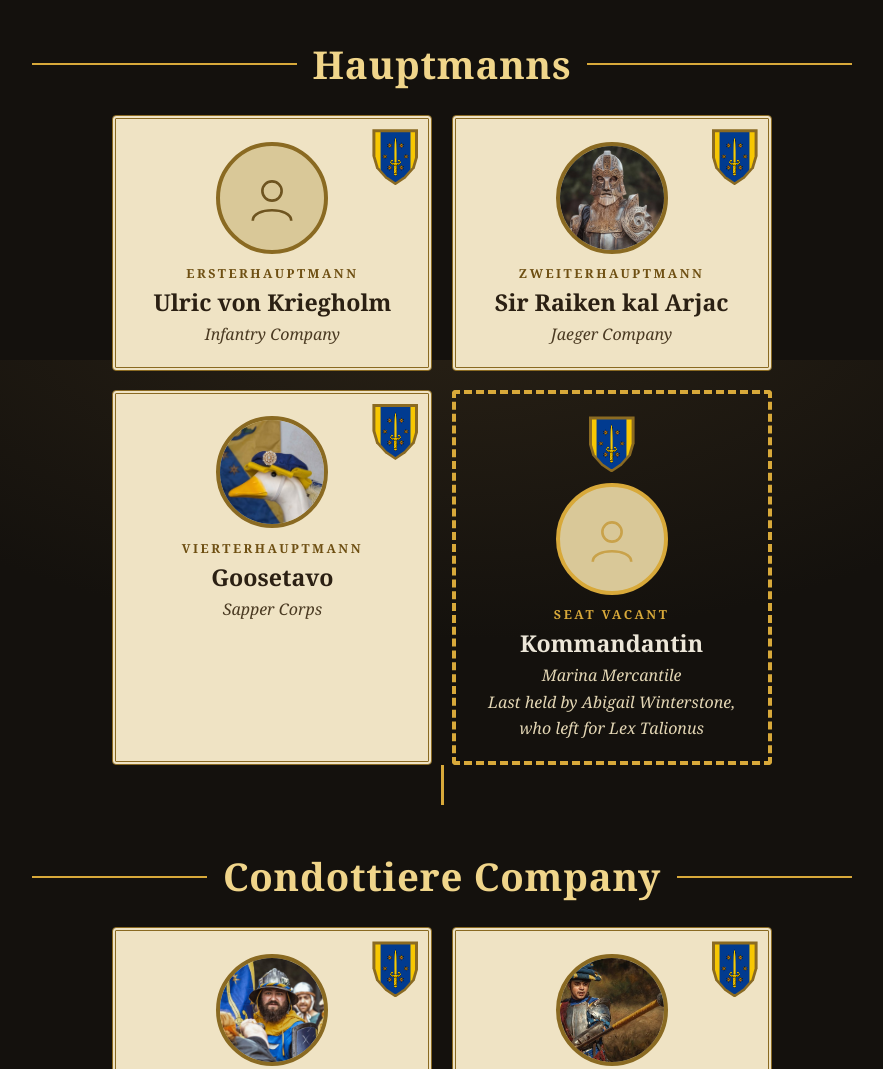
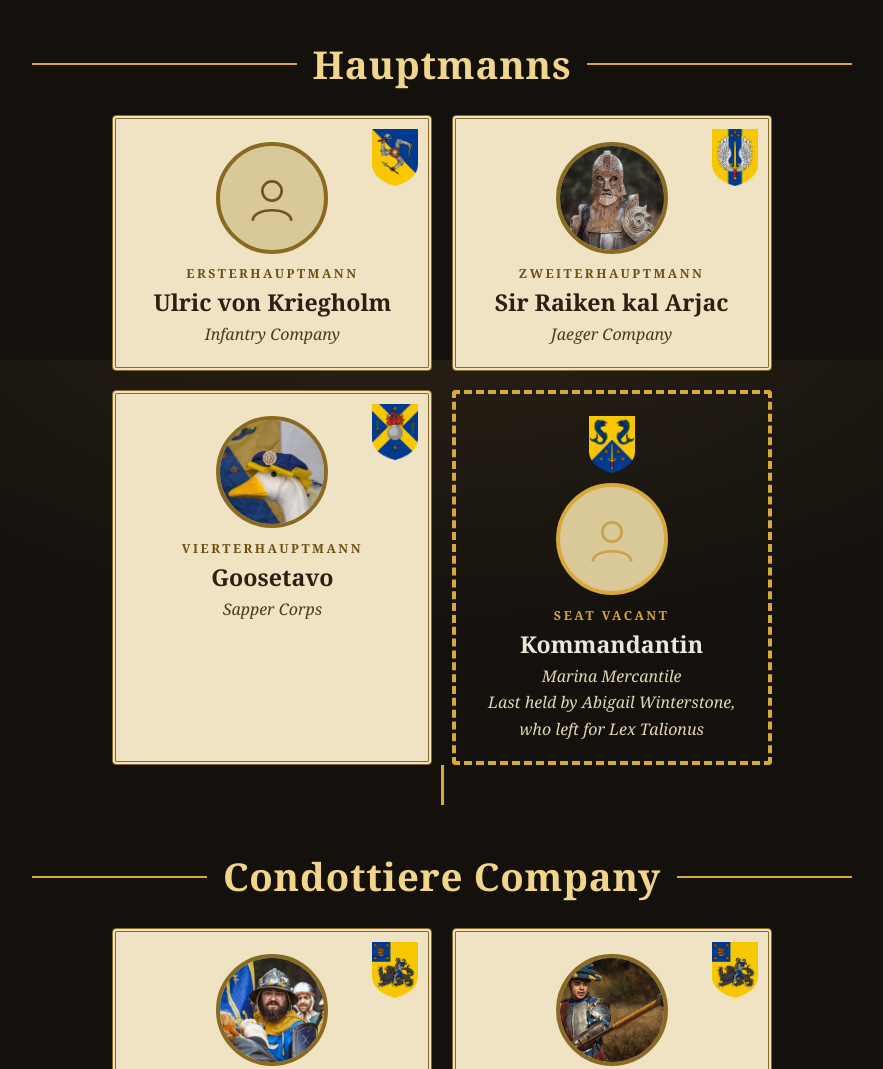
Before and after one commit to danielburrow/golden-blades-site, a plain HTML site: page public/members/house/hierarchy/index.html in a window 1280 px wide. Shown: the part 2040-3109 px from the top of the page, without its empty margins (198-1081 px from the left). Drawn offline with Linux system fonts and the light colour scheme; a web font is replaced by a local one.

Commit message:
Archery Cadre for Ghoti, Boots and Soluna; company shields on the GB hierarchy
Co-Authored-By: Claude Sonnet 5.5 <noreply@anthropic.com>
Claude-Session: https://claude.ai/code/session_01G2ffAsdWw2biAEXYR82vp4

```diff
--- a/public/members/house/hierarchy/index.html
+++ b/public/members/house/hierarchy/index.html
@@ -30,9 +30,10 @@
       var oberst = { rank: "Oberst", name: horst.name, role: "Commander of the Golden Blades", photo: horst.photo, crest: "sigil" };
       var anton = { rank: "Former Oberst", name: D.archduke.name, role: "Held the Oberst's seat until 810 AC, when he vacated it to become High Arch Chancellor of the Holy Reman League", photo: D.archduke.photo, crest: "sigil" };
       function find(first) { return U.everyone().filter(function (p) { return p.name.indexOf(first) !== -1; })[0]; }
-      function gb(first, rank, role) {
+      var SHIELD = { jaeger: { img: "5e1bf6ad06cdc58ab958bedf57337b21" }, condottiere: { img: "51cd64b9fcae9beffd0ad1edfa793e5c" }, sapper: { img: "81c1a4c0e51b697a86217c217ce77781" }, infantry: { img: "733dbd110875caec60e292cc2a372528" }, marina: { img: "33784bbf3e19d3f600bb3f6e861319ca" } };
+      function gb(first, rank, role, crest) {
         var p = find(first);
-        return { rank: rank, name: p.name, slug: p.slug, role: role, photo: p.photo, crest: "sigil" };
+        return { rank: rank, name: p.name, slug: p.slug, role: role, photo: p.photo, crest: crest || "sigil" };
       }
       var GAP = function () { root.appendChild(U.h("div", "hrl-connector")); };
       root.appendChild(U.tier("Oberst", [oberst], "top"));
@@ -40,15 +41,15 @@
       root.appendChild(U.tier("Seat History", [anton], "top"));
       GAP();
       root.appendChild(U.tier("Hauptmanns", [
-        gb("Ulric", "Ersterhauptmann", "Infantry Company"),
-        gb("Raiken", "Zweiterhauptmann", "Jaeger Company"),
-        gb("Goosetavo", "Vierterhauptmann", "Sapper Corps"),
-        { rank: "Seat Vacant", name: "Kommandantin", role: "Marina Mercantile\nLast held by Abigail Winterstone, who left for Lex Talionus", vacant: true, blank: true, crest: "sigil" }
+        gb("Ulric", "Ersterhauptmann", "Infantry Company", SHIELD.infantry),
+        gb("Raiken", "Zweiterhauptmann", "Jaeger Company", SHIELD.jaeger),
+        gb("Goosetavo", "Vierterhauptmann", "Sapper Corps", SHIELD.sapper),
+        { rank: "Seat Vacant", name: "Kommandantin", role: "Marina Mercantile\nLast held by Abigail Winterstone, who left for Lex Talionus", vacant: true, blank: true, crest: SHIELD.marina }
       ], "center"));
       GAP();
       root.appendChild(U.tier("Condottiere Company", [
-        gb("“Dr” Alexander", "Condottiere", "Company physician"),
-        gb("Maximo", "Condottiere", "Spell Master General")
+        gb("“Dr” Alexander", "Condottiere", "Company physician", SHIELD.condottiere),
+        gb("Maximo", "Condottiere", "Spell Master General", SHIELD.condottiere)
       ], "center"));
       GAP();
       root.appendChild(U.tier("Regimental Staff", [
@@ -59,11 +60,16 @@
       var shown = ["Horst", "Anton", "Ulric", "Raiken", "Goosetavo", "Alexander", "Maximo", "Marklin", "Thaedra"];
       var notBlades = ["Avaline", "Duarte", "Leif", "Ohthere", "Abigail"];
       function has(list, name) { return list.some(function (x) { return name.indexOf(x) !== -1; }); }
+      var JAEGERS = ["Boots", "Soluna", "Ghoti"];
+      function companyShield(p) {
+        if (has(JAEGERS, p.name)) return SHIELD.jaeger;
+        return p.crest && p.crest.img ? p.crest : "sigil";
+      }
       function sortKey(n) { return n.replace(/^(Sir |\u201cDr\u201d )/, "").toLowerCase(); }
       var blades = U.everyone().filter(function (p) {
         return !has(shown, p.name) && !has(notBlades, p.name);
       }).sort(function (a, b) { return sortKey(a.name) < sortKey(b.name) ? -1 : 1; })
-        .map(function (p) { return { rank: p.rank, name: p.name, slug: p.slug, role: p.role, photo: p.photo, crest: "sigil", emblem: p.emblem }; });
+        .map(function (p) { return { rank: p.rank, name: p.name, slug: p.slug, role: p.role, photo: p.photo, crest: companyShield(p), emblem: p.emblem }; });
       root.appendChild(U.tier("Blades", blades, "center"));
     })();
   </script>
--- a/public/members/hrl/people.js
+++ b/public/members/hrl/people.js
@@ -27,7 +27,7 @@ window.HRL = {
     { rank: "Baron", name: "Jean de Espada", role: "Colonel as of Grand Gathering 810\nBaron of Orta Nova", photo: "cefbbb94fb0c4d6cd80376db153909f0", crest: "sigil" },
     { rank: "Baron", name: "Konrad", role: "Servant of Goosetavo\nBaron of Heliora", crest: "sigil" },
     { rank: "Baron", name: "Roger “Jay” McKlay", role: "Drill Master", photo: "bfea03ca076090f49f24a96df04f8f40", crest: { img: "733dbd110875caec60e292cc2a372528" } },
-    { rank: "Baroness Designate", name: "Soluna Tivali", role: "Aufbringenleutnant of the Golden Blades\nTo be confirmed at Winter Watch 2027", crest: "sigil" },
+    { rank: "Baroness Designate", name: "Soluna Tivali", role: "Aufbringenleutnant of the Golden Blades\nArchery Cadre, Jaeger Company\nTo be confirmed at Winter Watch 2027", photo: "6d6acaa89cc7d54ed198b8a7377a0025", crest: "sigil" },
     { rank: "Baroness", name: "Tess von Forst", role: "", crest: "sigil" }
   ],
   lords: [
@@ -36,7 +36,7 @@ window.HRL = {
     { rank: "Lord", name: "Dalaran Artellus", role: "", photo: "0047047b5209c8eb3984f349666167be", crest: "sigil" },
     { rank: "Lord", name: "Sir Danen Zampfer", slug: "Danen Zampfer", role: "", photo: "c7f05a5c155ea15f1f5bb9f24baba023", crest: "sigil" },
     { rank: "Lord", name: "Eonthee", role: "Priest of Mascirino\nNaughty Boy", photo: "e94ee30e6d1aa08a09bda37d2c6bec35", crest: "sigil", emblem: "mascirino" },
-    { rank: "Lord", name: "Ghoti Garyson", role: "", photo: "00e75018486533db1e4bf51105b481c9", crest: { img: "5e1bf6ad06cdc58ab958bedf57337b21" } },
+    { rank: "Lord", name: "Ghoti Garyson", role: "Founder of the Archery Cadre\nJaeger Company", photo: "00e75018486533db1e4bf51105b481c9", crest: { img: "5e1bf6ad06cdc58ab958bedf57337b21" } },
     { rank: "Lord", name: "Gothuli Banti", role: "of Banti’s Leatherworks", photo: "3e33b84f339d8c97cf0c392f36698240", crest: { img: "33784bbf3e19d3f600bb3f6e861319ca" } },
     { rank: "Lord", name: "Saucisse", role: "Minister of Gambling", crest: "sigil" },
     { rank: "Landlord", name: "Ulric von Kriegholm", role: "First Kaiser, before his assassination\nErsterhauptmann", crest: "sigil" },
@@ -49,7 +49,7 @@ window.HRL = {
     { rank: "", name: "Angus Bronson", role: "Joined at Grand Gathering 810", crest: "sigil" },
     { rank: "", name: "Annette", role: "Member of the Convocation of the Void", crest: "sigil" },
     { rank: "", name: "Bo Lionheart", role: "Follower of Invictus", crest: "sigil", emblem: "invictus" },
-    { rank: "", name: "Boots", role: "", photo: "boots-portrait", crest: "sigil" },
+    { rank: "", name: "Boots", role: "Archery Cadre\nJaeger Company", photo: "boots-portrait", crest: "sigil" },
     { rank: "", name: "Cynric", role: "", photo: "399e9c29e1d2387821a8fe9a4424587c", crest: "sigil" },
     { rank: "", name: "Freidrich", role: "Joined at Grand Gathering 810", crest: "sigil" },
     { rank: "", name: "Golden Blade #53", role: "Love\u2019s Plumages", photo: "golden-blade-53-portrait", crest: "sigil" },
--- a/public/members/person/photos.js
+++ b/public/members/person/photos.js
@@ -217,7 +217,8 @@ window.PHOTOS = {
     "/members/person/img/roger-8.jpg"
   ],
   "soluna-tivali": [
-    "/members/person/img/soluna-3.jpg",
+    "/members/person/img/soluna-1.jpg",
+    "/members/person/img/soluna-2.jpg",
     "/members/person/img/soluna-4.jpg",
     "/members/person/img/soluna-5.jpg"
   ],
```
Also changed, not shown: public/members/person/bios.js (+5 -2 lines), public/members/hrl/img/6d6acaa89cc7d54ed198b8a7377a0025.jpg (added), public/members/person/img/soluna-1.jpg (added), public/members/person/img/soluna-2.jpg (added).
